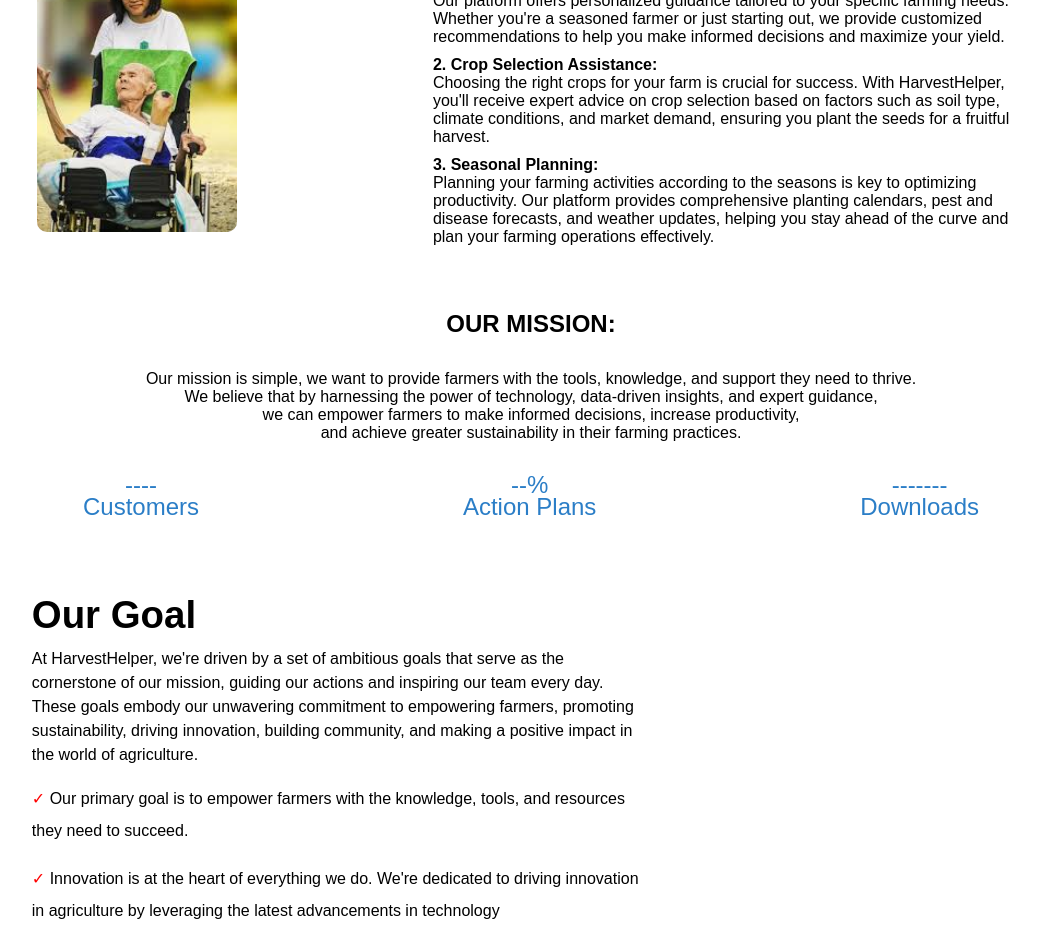
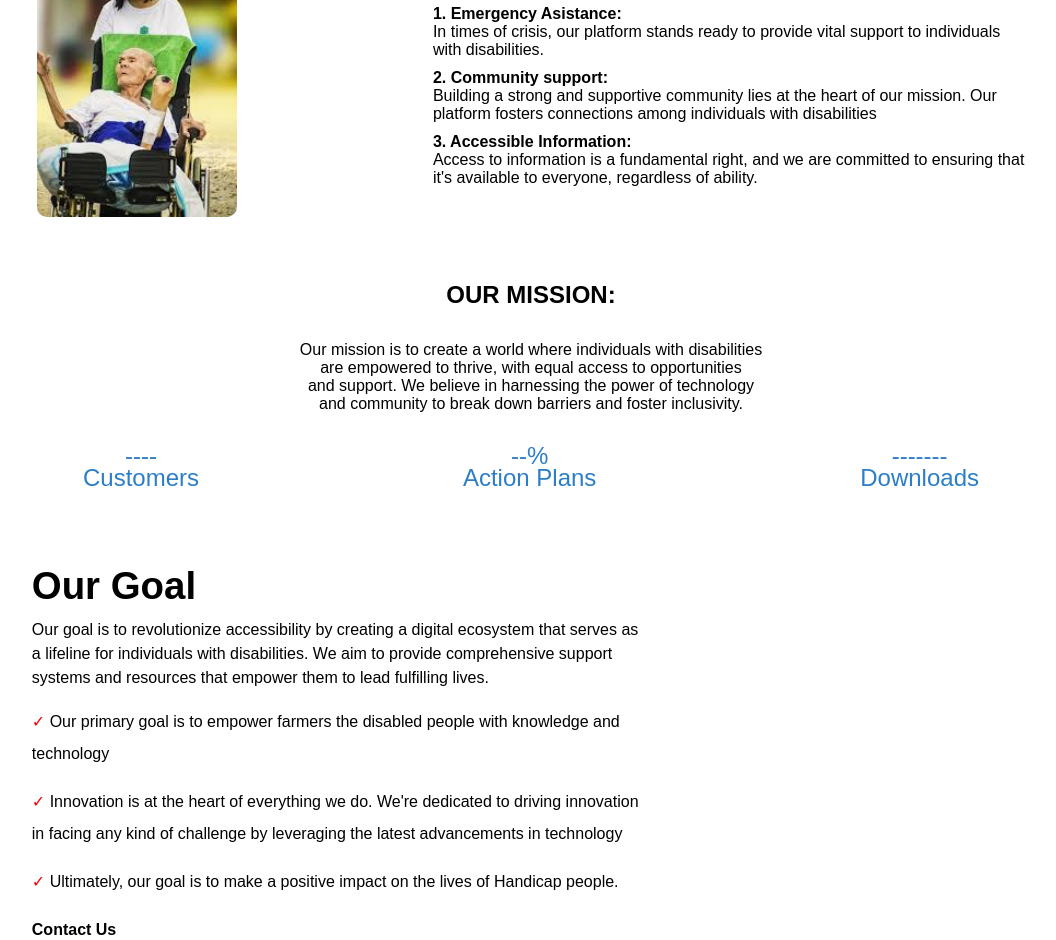
Before and after one commit to Aditya-54/HandiCare, a plain HTML site: page about.html in a window 1280 px wide. Shown: the part 431-1371 px from the top of the page, without its empty margins (109-1165 px from the left). Drawn offline with Linux system fonts and the light colour scheme.

Commit message:
Update about.html

```diff
--- a/about.html
+++ b/about.html
@@ -45,11 +45,11 @@
         <div class="home-right">
             <h2 class="home-heading">WHAT WE OFFER?</h2>
             <p class="home-para">
-                <p id="bold">1. Personalized Guidance:</p> Our platform offers personalized guidance tailored to your specific farming needs. Whether you're a seasoned farmer or just starting out, we provide customized recommendations to help you make informed decisions and maximize your yield.
+                <p id="bold">1. Emergency Asistance:</p> In times of crisis, our platform stands ready to provide vital support to individuals with disabilities.
                 <br><p> </p>
-                <p id="bold">2. Crop Selection Assistance:</p> Choosing the right crops for your farm is crucial for success. With HarvestHelper, you'll receive expert advice on crop selection based on factors such as soil type, climate conditions, and market demand, ensuring you plant the seeds for a fruitful harvest.
+                <p id="bold">2. Community support:</p> Building a strong and supportive community lies at the heart of our mission. Our platform fosters connections among individuals with disabilities
                 <br><p> </p>
-                <p id="bold">3. Seasonal Planning:</p> Planning your farming activities according to the seasons is key to optimizing productivity. Our platform provides comprehensive planting calendars, pest and disease forecasts, and weather updates, helping you stay ahead of the curve and plan your farming operations effectively.</p>
+                <p id="bold">3. Accessible Information:</p> Access to information is a fundamental right, and we are committed to ensuring that it's available to everyone, regardless of ability.
         </div>
     </section>
     <!--================== Home Section Ends Here -->
@@ -57,10 +57,10 @@
     <!--================== Workflow Section Starts from Here ==================-->
     <section id="workFlow">
         <h2 class="heading"> OUR MISSION:</h2>
-        <p class="para">Our mission is simple, we want to provide farmers with the tools, knowledge, and support they need to thrive.
-            <br>We believe that by harnessing the power of technology, data-driven insights, and expert guidance,
-            <br> we can empower farmers to make informed decisions, increase productivity,
-            <br>and achieve greater sustainability in their farming practices.</p>
+        <p class="para">Our mission is to create a world where individuals with disabilities
+            <br>are empowered to thrive, with equal access to opportunities
+            <br> and support. We believe in harnessing the power of technology
+            <br>and community to break down barriers and foster inclusivity.</p>
         <div class="num-container">
             <div class="num-item"><span>----<br>Customers</span></div>
             <div class="num-item"><span>--% <br>Action Plans</span></div>
@@ -75,19 +75,18 @@
         <div class="goal-left">
             <h2>Our Goal</h2>
             <p>
-                At HarvestHelper, we're driven by a set of ambitious goals that serve as the cornerstone of our mission, guiding our actions and inspiring
-                our team every day. These goals embody our unwavering commitment to empowering farmers, promoting sustainability, driving innovation, building
-                community, and making a positive impact in the world of agriculture.</p>
+                Our goal is to revolutionize accessibility by creating a digital ecosystem that serves as a lifeline for individuals with disabilities. We aim to provide comprehensive support systems and resources that empower them to lead fulfilling lives.
+                </p>
             <ul>
-                <li> Our primary goal is to empower farmers with the knowledge, tools, and resources they need to succeed.</li>
+                <li> Our primary goal is to empower farmers the disabled people with knowledge and technology</li>
                 <P>
 
                 </P>
-                <li class="bottom"> Innovation is at the heart of everything we do. We're dedicated to driving innovation in agriculture by leveraging the latest advancements in technology</li>
+                <li class="bottom"> Innovation is at the heart of everything we do. We're dedicated to driving innovation in facing any kind of challenge by leveraging the latest advancements in technology</li>
                 <P>
 
                 </P>
-                <li class="bottom"> Ultimately, our goal is to make a positive impact on the lives of farmers and the future of agriculture. </li>
+                <li class="bottom"> Ultimately, our goal is to make a positive impact on the lives of Handicap people.</li>
             </ul>
             <a href="contact.html" class="btn"> Contact Us</a>
         </div>
```
